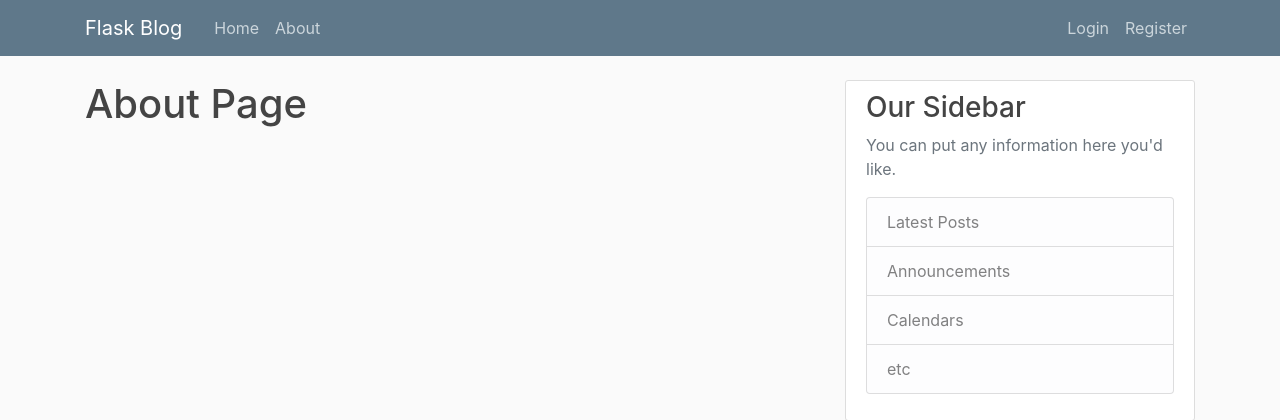
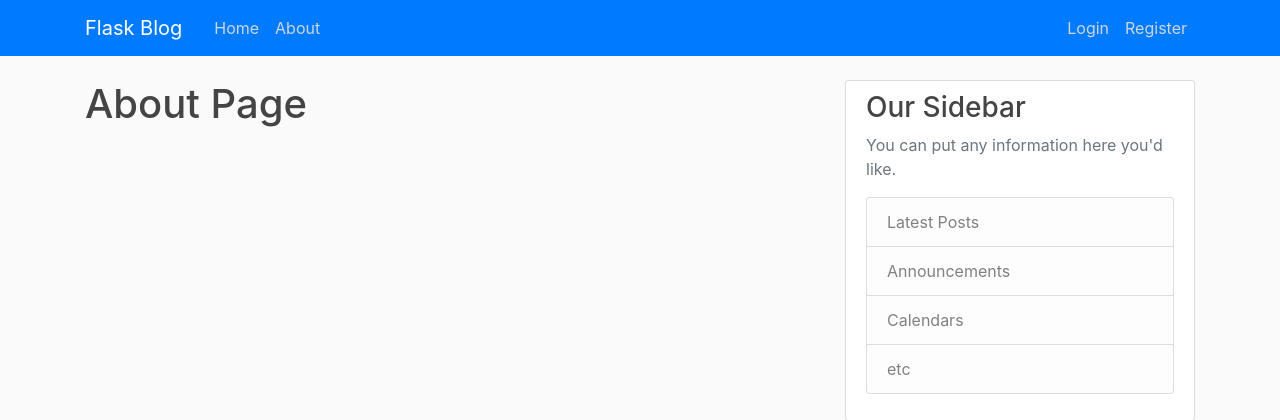
Before and after one commit to Yohannes90/blog_webapp, a Flask app: page /about in a window 1280 px wide. Shown: the top 420 px of the page. Run offline with Flask 3, Linux system fonts and the light colour scheme; some libraries are stand-ins or nearby versions.

Commit message:
updating layout to update navigation bar for smaller devices

```diff
--- a/flask_blog/templates/layout.html
+++ b/flask_blog/templates/layout.html
@@ -15,10 +15,10 @@
   </head>
   <body>
     <header class="site-header">
-        <nav class="navbar navbar-expand-md navbar-dark bg-steel fixed-top">
+        <nav class="navbar navbar-expand-md navbar-dark bg-primary fixed-top">
           <div class="container">
             <a class="navbar-brand mr-4" href="/">Flask Blog</a>
-            <button class="navbar-toggler" type="button" data-toggle="collapse" data-target="#navbarToggle" aria-controls="navbarToggle" aria-expanded="false" aria-label="Toggle navigation">
+            <button class="navbar-toggler" type="button" data-bs-toggle="collapse" data-bs-target="#navbarToggle" aria-controls="navbarToggle" aria-expanded="false" aria-label="Toggle navigation">
               <span class="navbar-toggler-icon"></span>
             </button>
             <div class="collapse navbar-collapse" id="navbarToggle">
```
